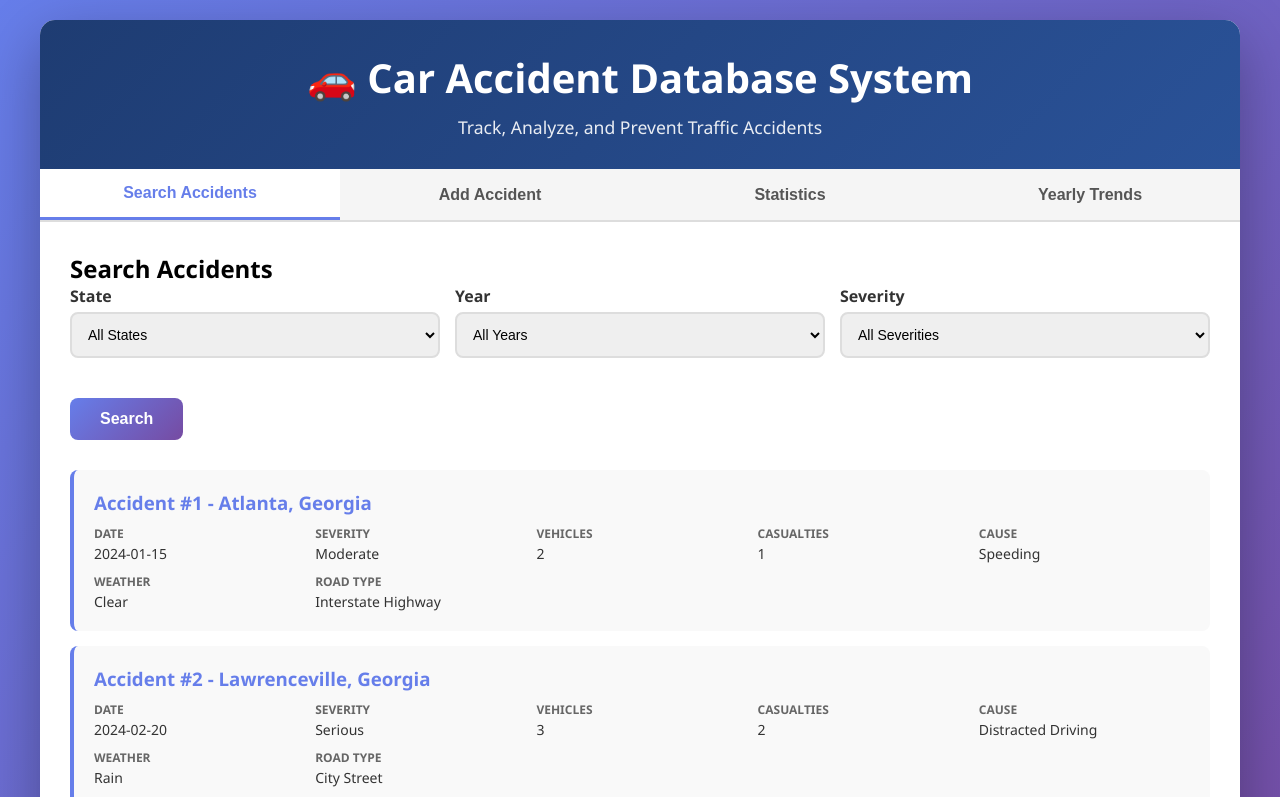
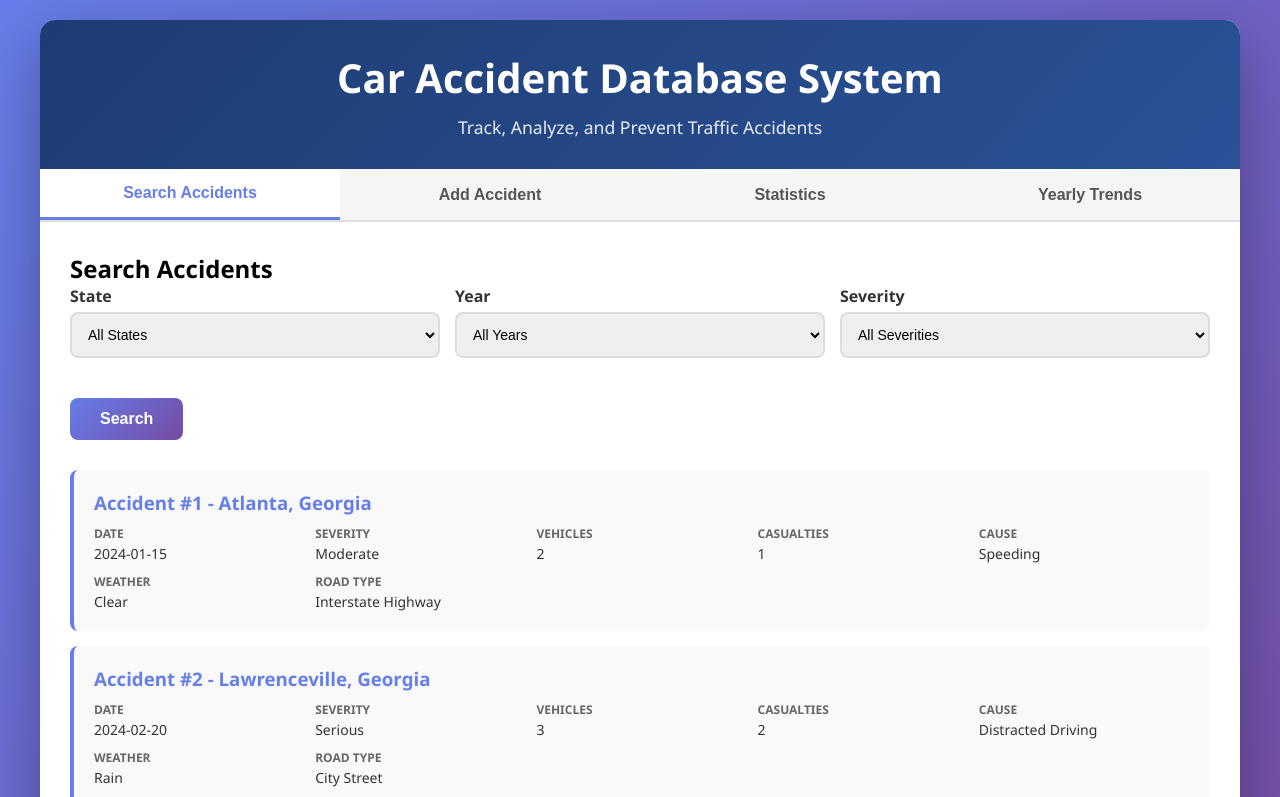
Before and after one commit to AdwaitaB/Car_Accident_Report_DatabaseSystems, a plain HTML site: page index.html in a window 1280 px wide. Shown: the top 797 px of the page. Drawn offline with Linux system fonts and the light colour scheme.

Commit message:
Update index.html

```diff
--- a/index.html
+++ b/index.html
@@ -260,7 +260,7 @@
 <body>
     <div class="container">
         <header>
-            <h1>🚗 Car Accident Database System</h1>
+            <h1> Car Accident Database System</h1>
             <p>Track, Analyze, and Prevent Traffic Accidents</p>
         </header>
 
```
